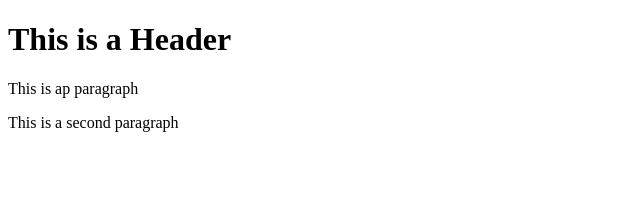
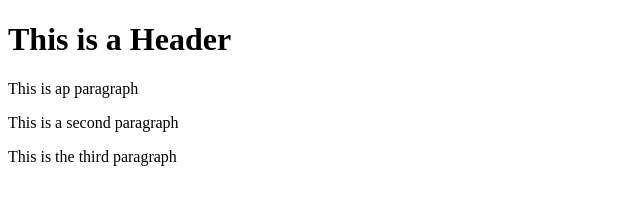
Before and after one commit to livingsneaky-art/Git-Test, a website: page index.html in a window 1280 px wide. Shown: the whole page, without its empty margins (0-640 px from the left). Drawn offline with Linux system fonts and the light colour scheme.

Commit message:
fourth commit

```diff
--- a/index.html
+++ b/index.html
@@ -5,5 +5,6 @@
     <h1>This is a Header</h1>
     <p>This is ap paragraph</p>
     <p>This is a second paragraph</p>
+    <p>This is the third paragraph</p>
 </body>
 </html>
```
Also changed, not shown: package.json (+7 -2 lines), 2 other files.
